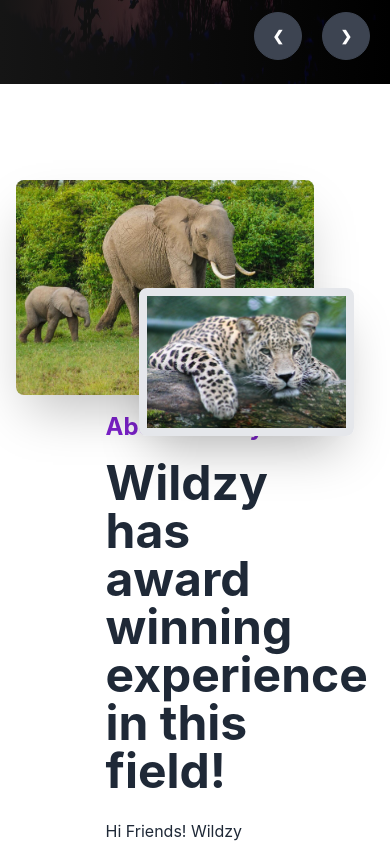
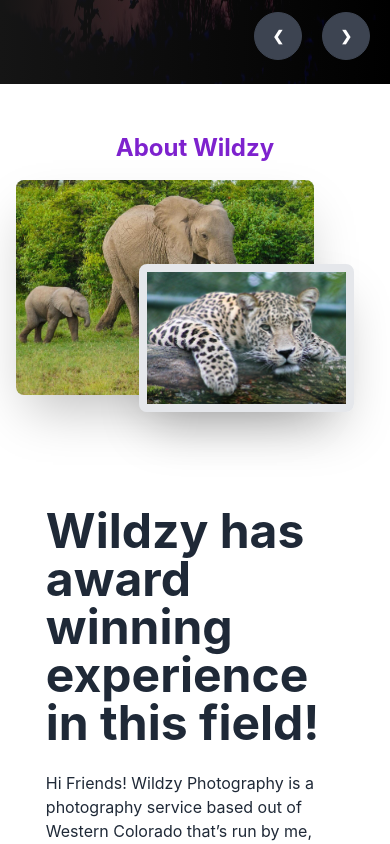
Before and after one commit to hamimhossain1/wildzy-client, a React (Create React App) app: page /home in a window 390 px wide. Shown: the part 760-1604 px from the top of the page. Built offline with nearby package versions, Linux system fonts and the light colour scheme.

Commit message:
responsive almost done

```diff
--- a/src/Pages/Home/About/About.js
+++ b/src/Pages/Home/About/About.js
@@ -4,14 +4,16 @@
 
 const About = () => {
     return (
-        <div className="hero  mt-20 mb-32">
+        <div className="hero mt-8  lg:mt-20 mb-10 md:mb-16 lg:mb-24">
+
             <div className="hero-content flex-col lg:flex-row">
                 <div className=' lg:w-1/2 relative'>
+                <p className='text-2xl lg:hidden text-center text-purple-700 font-bold mb-4'>About Wildzy</p>
                     <img src={aboutImage1} className=" w-10/12 h-full rounded-lg shadow-2xl" alt='elephants' />
                     <img src={aboutImage2} className=" w-3/5 border-8 top-1/2 right-5 absolute rounded-lg shadow-2xl" alt='tiger' />
                 </div>
-                <div className='w-1/2'>
-                    <p className='text-2xl text-purple-700 font-bold mb-4'>About Wildzy</p>
+                <div className=' w-10/12 lg:w-1/2 mt-24 lg:m-0'>
+                    <p className='text-2xl hidden lg:block text-purple-700 font-bold mb-4'>About Wildzy</p>
                     <h1 className="text-5xl font-bold">Wildzy has award winning experience in this field!</h1>
                     <p className="py-6">Hi Friends! Wildzy Photography is a photography service based out of Western Colorado that’s run by me, Hamim! I’m here to capture the real moments and unforgettable stories that you will cherish for a lifetime in to the wild. I’m drawn to the authentic, making my creative approach inspired by documentary style influences. I want to help make your vision come to life, whether that entails adventurous hikes for that perfect spot, or finding it right in your near forest. Beautiful moments can be found anywhere, so let's find them together!</p>
                     <button className="btn btn-warning">SAY HELLO!</button>
--- a/src/Pages/Home/Achievement/Achievement.js
+++ b/src/Pages/Home/Achievement/Achievement.js
@@ -3,19 +3,19 @@
 
 const Achievement = () => {
     return (
-        <div className="hero mb-24" style={{ backgroundImage: `url(${funFactsImg})` }}>
+        <div className="hero mb-24 " style={{ backgroundImage: `url(${funFactsImg})` }}>
             <div className="hero-overlay bg-opacity-60"></div>
             <div className="hero-content text-center text-neutral-content">
                 <div className="py-12">
-                    <h1 className="mb-5 text-5xl font-bold">Funfacts You should Know</h1>
-                    <p className="mb-5">Provident cupiditate voluptatem et in. Quaerat fugiat ut assumenda excepturi exercitationem quasi. In deleniti eaque aut repudiandae et a id nisi.</p>
+                    <h1 className="mb-5 text-3xl md:text-3xl lg:text-5xl font-bold">Funfacts You should Know</h1>
+                    <p className="mb-5 w-10/12 md:w-9/12 lg:w-10/12 mx-auto">Wildzy has an incredible achievement  as photography service and got some amazing awards for the eye catching photograph. Wildzy service is very  professional, but knows how to help you relax in front of the camera and keep things relaxed. Wildzy is always quick to reply and we got all of our engagement photos back earlier than expected.”</p>
 
-                    <div className='flex justify-between w-8/12 mx-auto mt-12'>
-                        <div>
+                    <div className='md:flex justify-between w-8/12 mx-auto mt-12'>
+                        <div className='mb-8'>
                             <h1 className='text-4xl'><span className='text-yellow-400 font-bold'>77</span> +</h1>
                             <p>Years of Experience</p>
                         </div>
-                        <div>
+                        <div className='mb-8'>
                             <h1 className='text-4xl'><span className='text-yellow-400 font-bold'>358</span> +</h1>
                             <p>Territory Explore</p>
                         </div>
```
